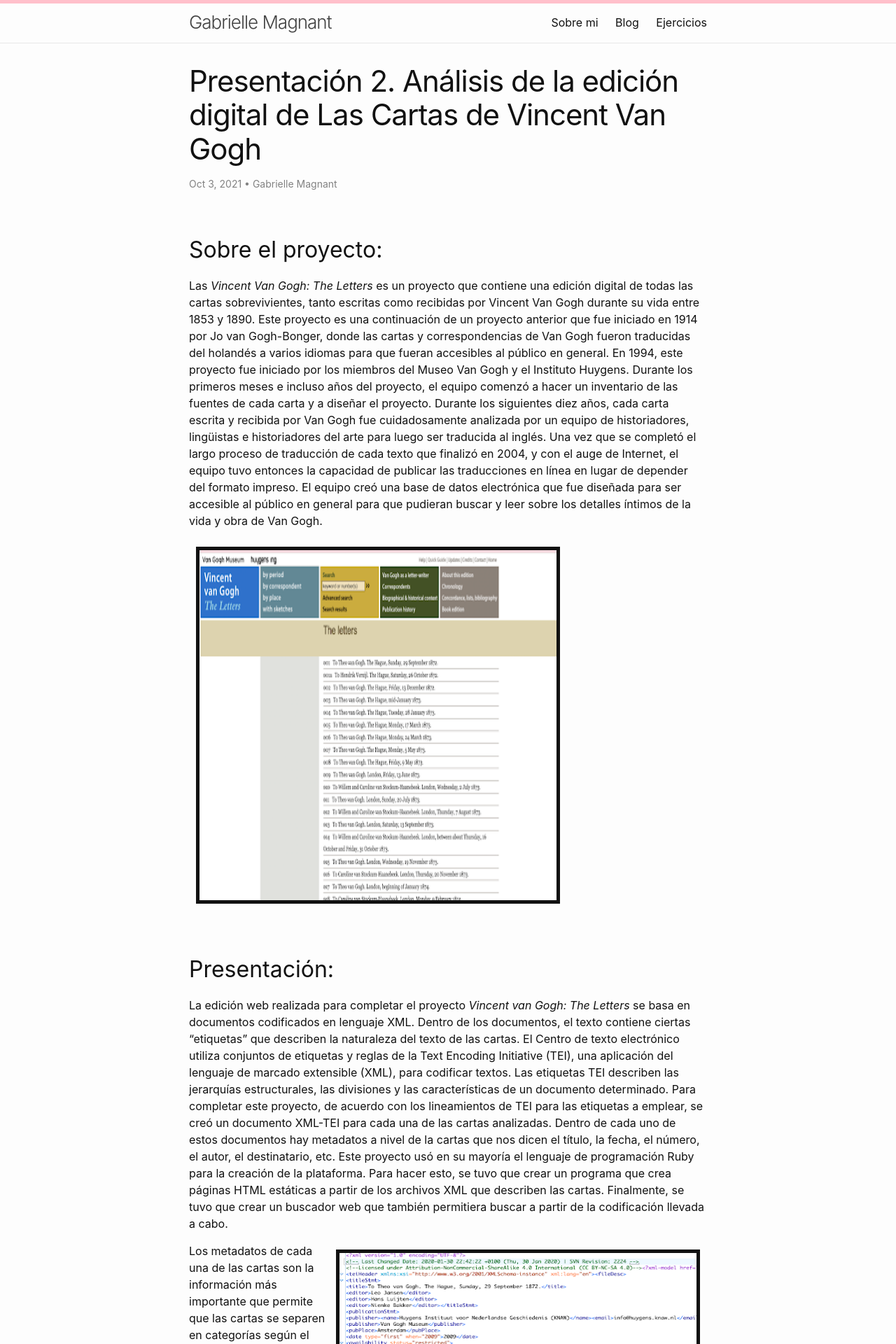
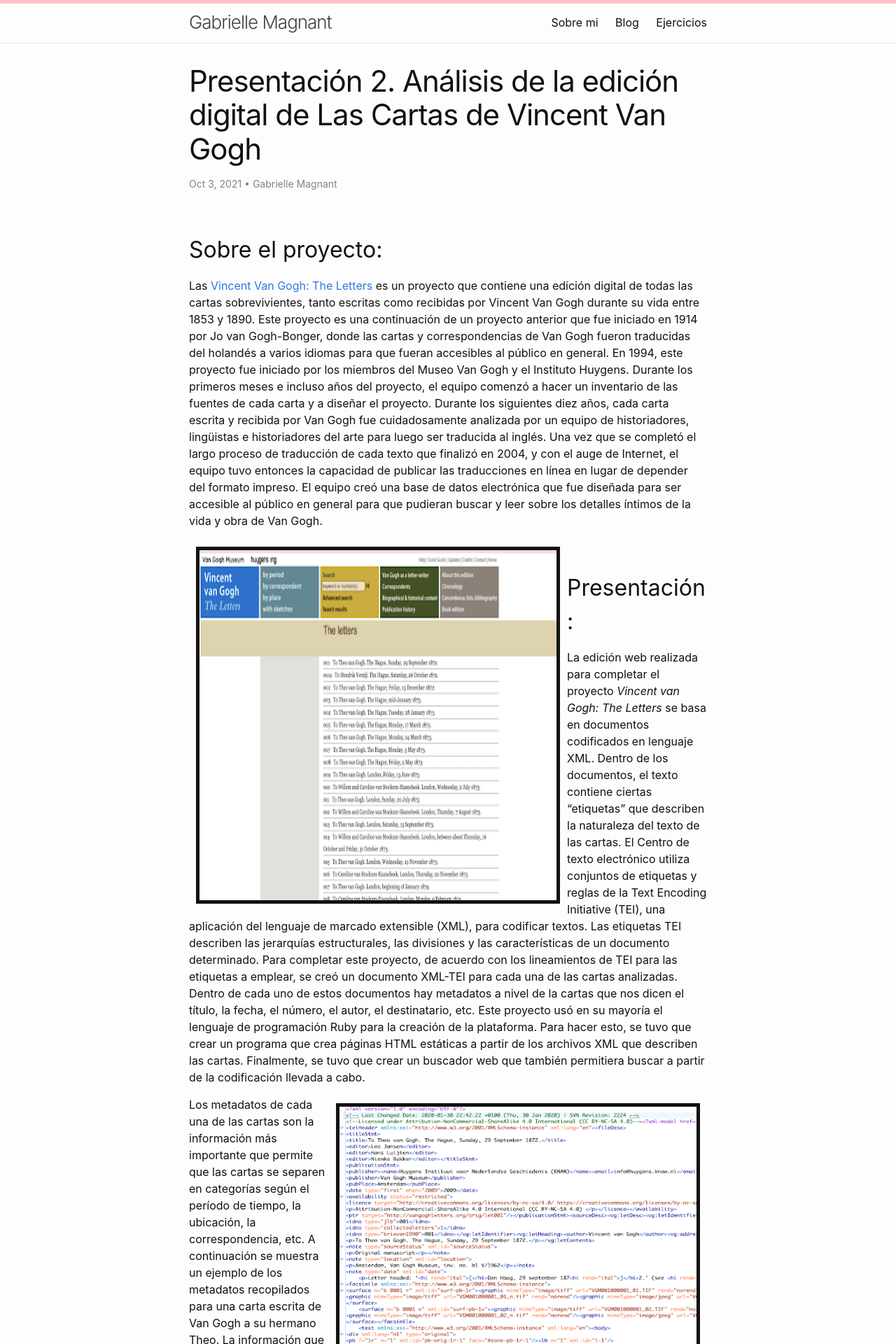
Before and after one commit to gmagnant00/gmagnant00.github.io, a Jekyll site: the page built from _posts/2021-10-04-edición-digital.md, in a window 1280 px wide. Shown: the top 1920 px of the page at 70% size. Built offline with Jekyll 4.4.1, drawn with Linux system fonts in a browser that asks for light colours.

Commit message:
Update 2021-10-04-edición-digital.md

```diff
--- a/_posts/2021-10-04-edición-digital.md
+++ b/_posts/2021-10-04-edición-digital.md
@@ -7,9 +7,9 @@
 
 ## Sobre el proyecto:
 
-Las *Vincent Van Gogh: The Letters* es un proyecto que contiene una edición digital de todas las cartas sobrevivientes, tanto escritas como recibidas por Vincent Van Gogh durante su vida entre 1853 y 1890. Este proyecto es una continuación de un proyecto anterior que fue iniciado en 1914 por Jo van Gogh-Bonger, donde las cartas y correspondencias de Van Gogh fueron traducidas del holandés a varios idiomas para que fueran accesibles al público en general. En 1994, este proyecto fue iniciado por los miembros del Museo Van Gogh y el Instituto Huygens. Durante los primeros meses e incluso años del proyecto, el equipo comenzó a hacer un inventario de las fuentes de cada carta y a diseñar el proyecto. Durante los siguientes diez años, cada carta escrita y recibida por Van Gogh fue cuidadosamente analizada por un equipo de historiadores, lingüistas e historiadores del arte para luego ser traducida al inglés. Una vez que se completó el largo proceso de traducción de cada texto que finalizó en 2004, y con el auge de Internet, el equipo tuvo entonces la capacidad de publicar las traducciones en línea en lugar de depender del formato impreso. El equipo creó una base de datos electrónica que fue diseñada para ser accesible al público en general para que pudieran buscar y leer sobre los detalles íntimos de la vida y obra de Van Gogh.
+Las [Vincent Van Gogh: The Letters](http://vangoghletters.org/vg/bookedition.html) es un proyecto que contiene una edición digital de todas las cartas sobrevivientes, tanto escritas como recibidas por Vincent Van Gogh durante su vida entre 1853 y 1890. Este proyecto es una continuación de un proyecto anterior que fue iniciado en 1914 por Jo van Gogh-Bonger, donde las cartas y correspondencias de Van Gogh fueron traducidas del holandés a varios idiomas para que fueran accesibles al público en general. En 1994, este proyecto fue iniciado por los miembros del Museo Van Gogh y el Instituto Huygens. Durante los primeros meses e incluso años del proyecto, el equipo comenzó a hacer un inventario de las fuentes de cada carta y a diseñar el proyecto. Durante los siguientes diez años, cada carta escrita y recibida por Van Gogh fue cuidadosamente analizada por un equipo de historiadores, lingüistas e historiadores del arte para luego ser traducida al inglés. Una vez que se completó el largo proceso de traducción de cada texto que finalizó en 2004, y con el auge de Internet, el equipo tuvo entonces la capacidad de publicar las traducciones en línea en lugar de depender del formato impreso. El equipo creó una base de datos electrónica que fue diseñada para ser accesible al público en general para que pudieran buscar y leer sobre los detalles íntimos de la vida y obra de Van Gogh.
 
-<img src="/assets/images/0001.png" height="500" width="510" align="center" border="5px solid #000000" style="margin:10px;">
+<img src="/assets/images/0001.png" height="500" width="510" align="left" border="5px solid #000000" style="margin:10px;">
 
 ## Presentación:
 
```
